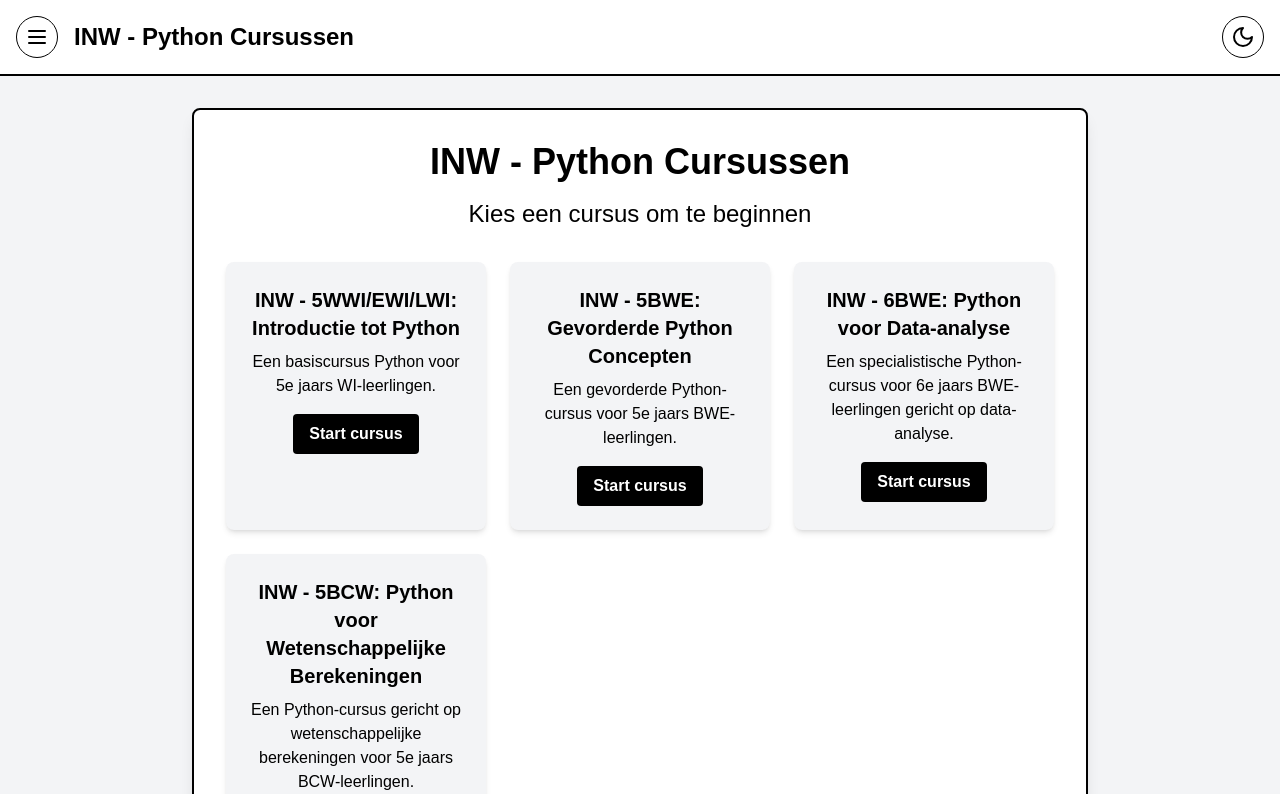
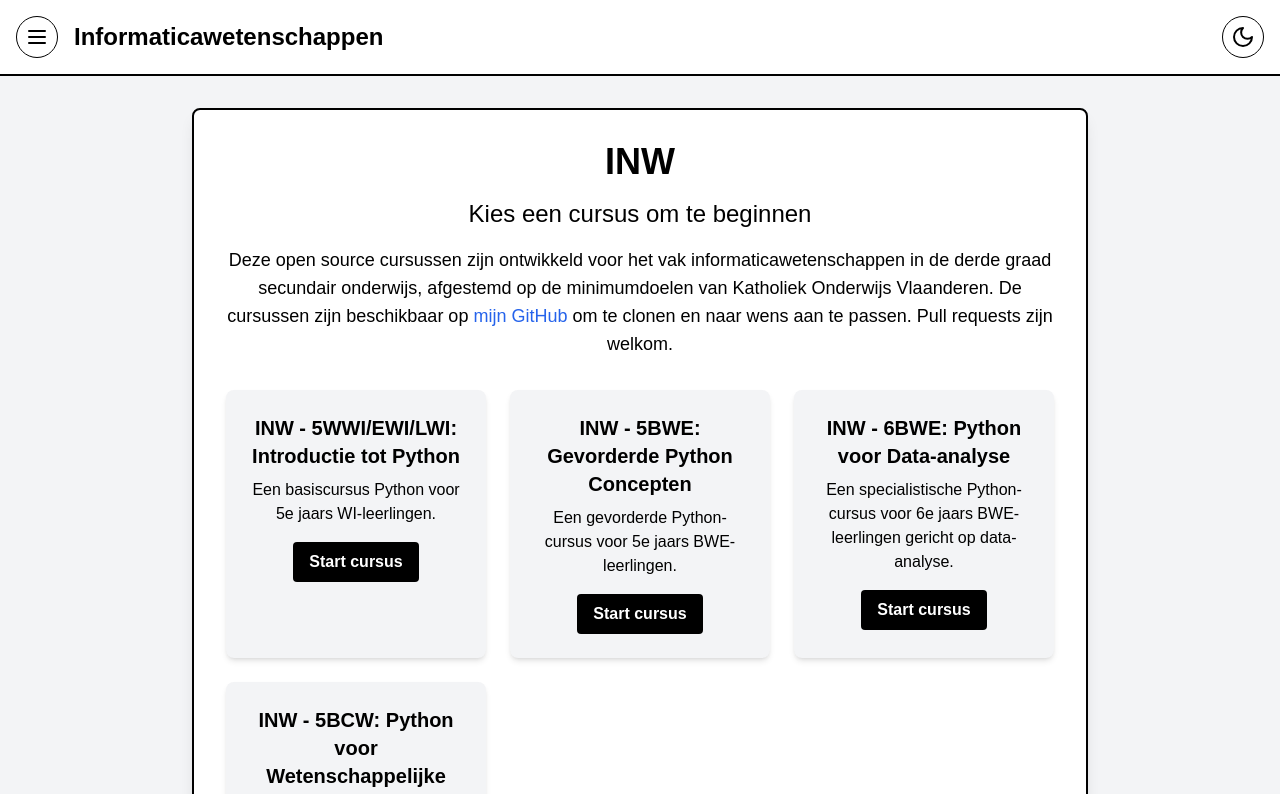
Before and after one commit to BartsCode/inw-cursus, a Next.js app: page / in a window 1280 px wide. Shown: the top 794 px of the page. Built offline with nearby package versions, Linux system fonts and the light colour scheme.

Commit message:
adjust homepage info message

```diff
--- a/components/course-website.tsx
+++ b/components/course-website.tsx
@@ -235,8 +235,13 @@ export function CourseWebsite() {
   const LandingPage = () => (
     <div className="flex flex-col items-center justify-center h-full text-center p-8">
       <div className="bg-white dark:bg-gray-800 p-8 rounded-lg shadow-lg border-2 border-black dark:border-white max-w-4xl w-full">
-        <h1 className="text-4xl font-bold mb-4">INW - Python Cursussen</h1>
-        <h2 className="text-2xl mb-8">Kies een cursus om te beginnen</h2>
+        <h1 className="text-4xl font-bold mb-4">INW</h1>
+        <h2 className="text-2xl mb-4">Kies een cursus om te beginnen</h2>
+        <p className="mb-8 text-lg">
+          Deze open source cursussen zijn ontwikkeld voor het vak informaticawetenschappen in de derde graad secundair onderwijs,
+          afgestemd op de minimumdoelen van Katholiek Onderwijs Vlaanderen. De cursussen zijn
+          beschikbaar op <a href="https://github.com/Schuyten/inw-cursus" className="text-blue-600 hover:underline" target="_blank" rel="noopener noreferrer">mijn GitHub</a>  om te clonen en naar wens aan te passen. Pull requests zijn welkom.
+        </p>
         <div className="grid grid-cols-1 md:grid-cols-2 lg:grid-cols-3 gap-6">
           {courses.map((course) => (
             <div key={course.id} className="bg-gray-100 dark:bg-gray-700 p-6 rounded-lg shadow-md">
@@ -271,7 +276,7 @@ export function CourseWebsite() {
               <Menu className="w-6 h-6" />
             </button>
             <h1 className="text-2xl font-bold">
-              {selectedCourse ? courses.find(c => c.id === selectedCourse)?.title : 'INW - Python Cursussen'}
+              {selectedCourse ? courses.find(c => c.id === selectedCourse)?.title : 'Informaticawetenschappen'}
             </h1>
           </div>
           <button onClick={toggleTheme} className="p-2 rounded-full hover:bg-gray-200 dark:hover:bg-gray-800 border border-black dark:border-white">
```
